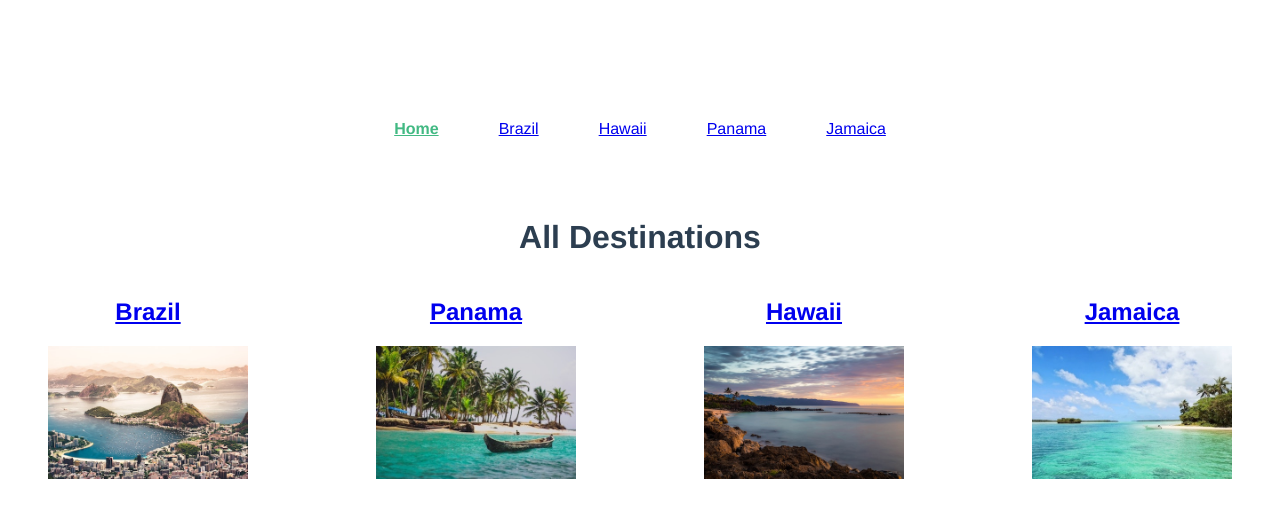
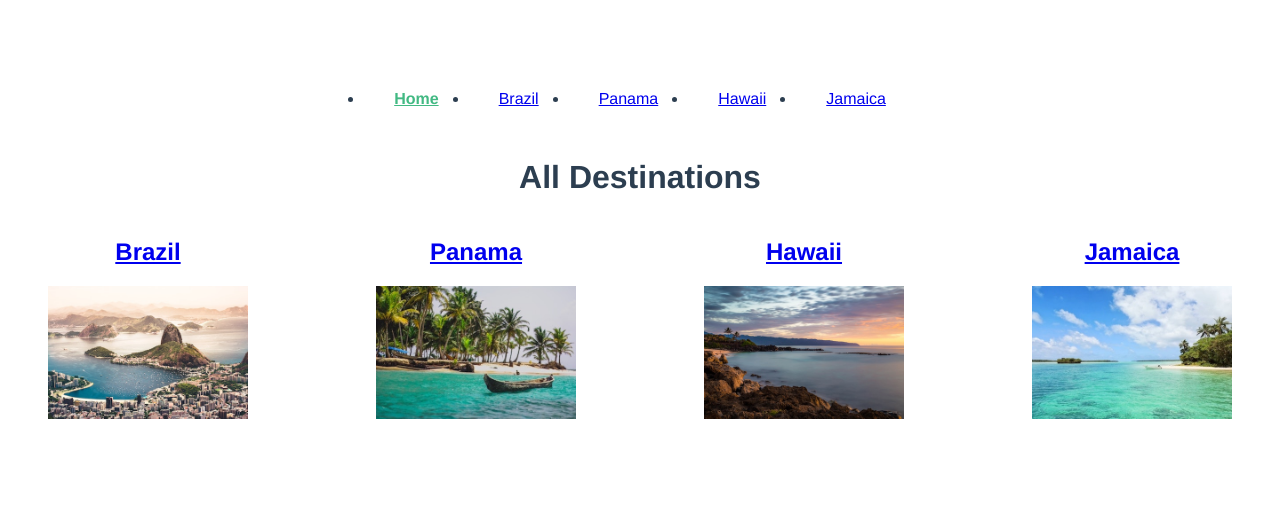
Before and after one commit to iamkarsoft/vue-school-travel-app, a Vue app: page /details/1 in a window 1280 px wide. Shown: the top 518 px of the page. Built offline with nearby package versions, Linux system fonts and the light colour scheme.

Commit message:
better dynamic routing

```diff
--- a/src/App.vue
+++ b/src/App.vue
@@ -1,7 +1,7 @@
 <template>
   <div id="app">
     <TheNavigation></TheNavigation>
-    <router-view></router-view>
+    <router-view :key="$route.path"></router-view>
   </div>
 </template>
 
--- a/src/components/TheNavigation.vue
+++ b/src/components/TheNavigation.vue
@@ -1,15 +1,29 @@
 <template>
-  <div id="nav">
-    <router-link to="/">Home</router-link>
-    <router-link to="/brazil">Brazil</router-link>
-    <router-link to="/hawaii">Hawaii</router-link>
-    <router-link to="/panama">Panama</router-link>
-    <router-link to="/jamaica">Jamaica</router-link>
-  </div>
+  <ul id="nav">
+    <li class="links">
+      <router-link to="/">Home</router-link>
+    </li>
+
+    <li v-for="destination in destinations" :key="destination.name" class="links">
+      <router-link
+        :to="{ name: 'DestinationDetails', params: { id: destination.id } }"
+      >
+        {{ destination.name }}
+      </router-link>
+    </li>
+  </ul>
 </template>
 
 <script>
-export default{}
+import store from "@/store";
+export default {
+  data() {
+    return {
+      destinationId: this.$route.params.id,
+      destinations: store.destinations,
+    };
+  },
+};
 </script>
 
 <style scoped>
```
